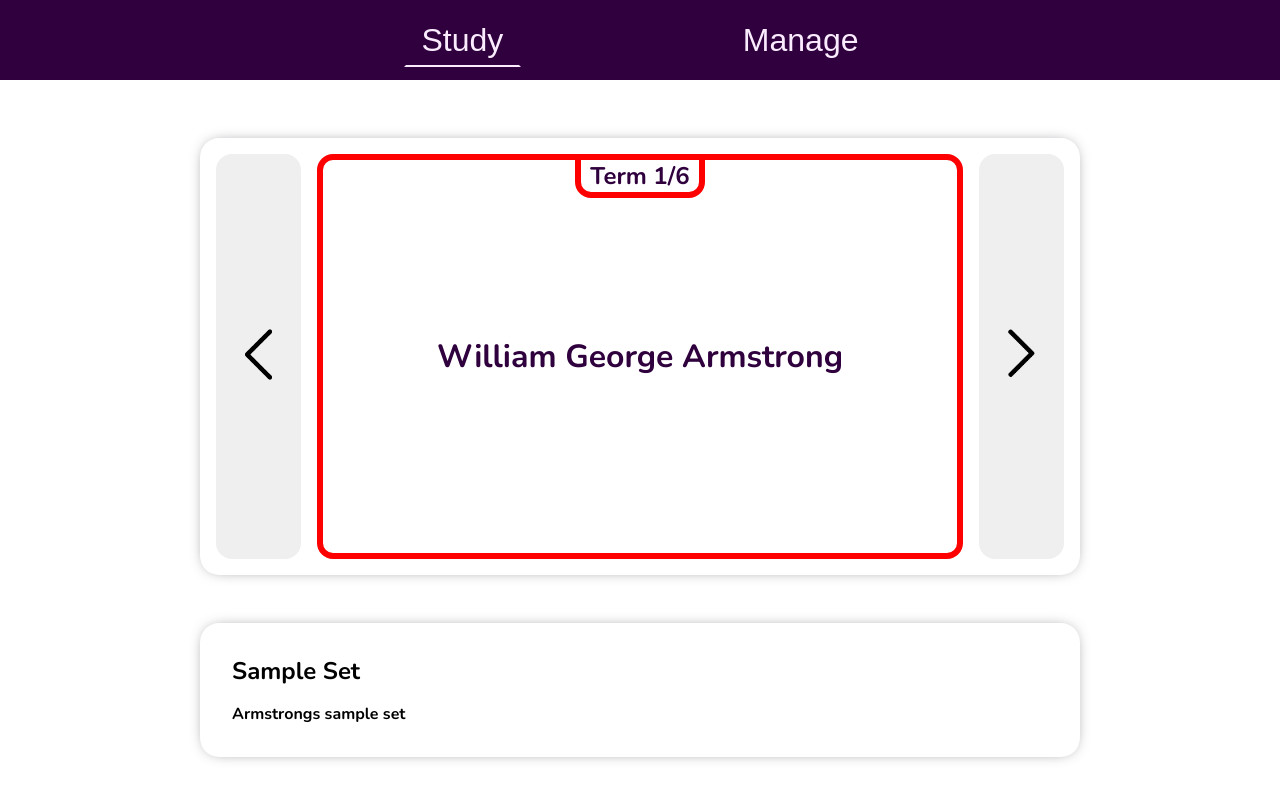
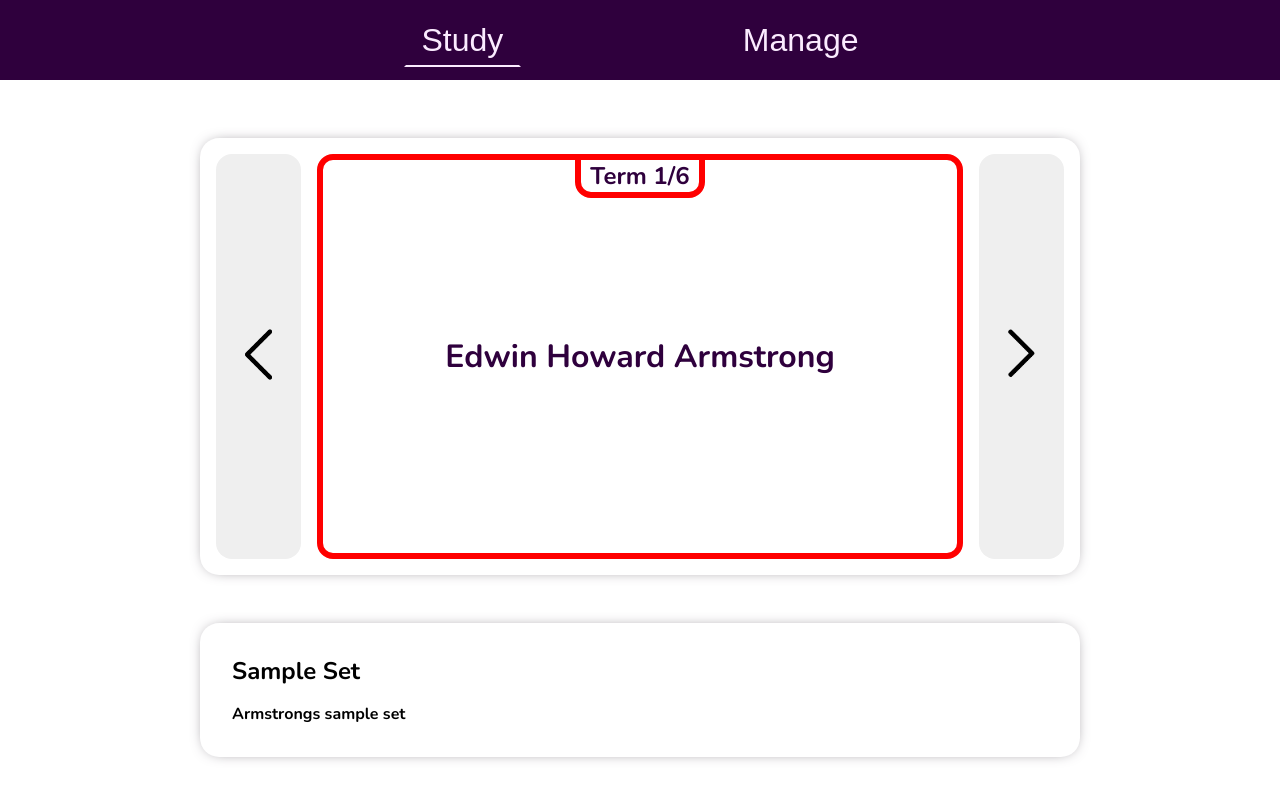
Before and after one commit to calebsg225/flashcard-website, a React (Vite) app: page / in a window 1280 px wide. Built offline with nearby package versions, Linux system fonts and the light colour scheme.

Commit message:
shuffle cards in set being studied

```diff
--- a/src/components/study/StudyInterface.tsx
+++ b/src/components/study/StudyInterface.tsx
@@ -7,12 +7,22 @@ import rightArrowImage from '../../assets/right-arrow.png';
 
 export const StudyInterface = () => {
   const [ isFlipped, setIsFlipped ] = useState(false);
+  const [ currentCard, setCurrentCard ] = useState(0);
+
+  // Fisher-Yates shuffle
+  const shuffleCards = (cardIds: string[]): string[] => {
+    for (let i = cardIds.length - 1; i >= 0; i--) {
+      const rand = Math.floor(Math.random() * i);
+      [ cardIds[i], cardIds[rand] ] = [ cardIds[rand], cardIds[i] ];
+    }
+    console.log(cardIds);
+    return cardIds;
+  }
+
   const currentSet = handleLocalStorage.retrieveCurrentSetData();
-  const cardIds = Object.keys(currentSet.cards);
-  const [ currentCard, setCurrentCard ] = useState(0);
+  const cardIds = shuffleCards(Object.keys(currentSet.cards));
   const { term, definition } = currentSet.cards[cardIds[currentCard]];
 
-  // add random card order in future
   const handleLeftClick = () => {
     if ( !currentCard ) { setCurrentCard(cardIds.length - 1) }
     else { setCurrentCard(currentCard - 1) }
```
